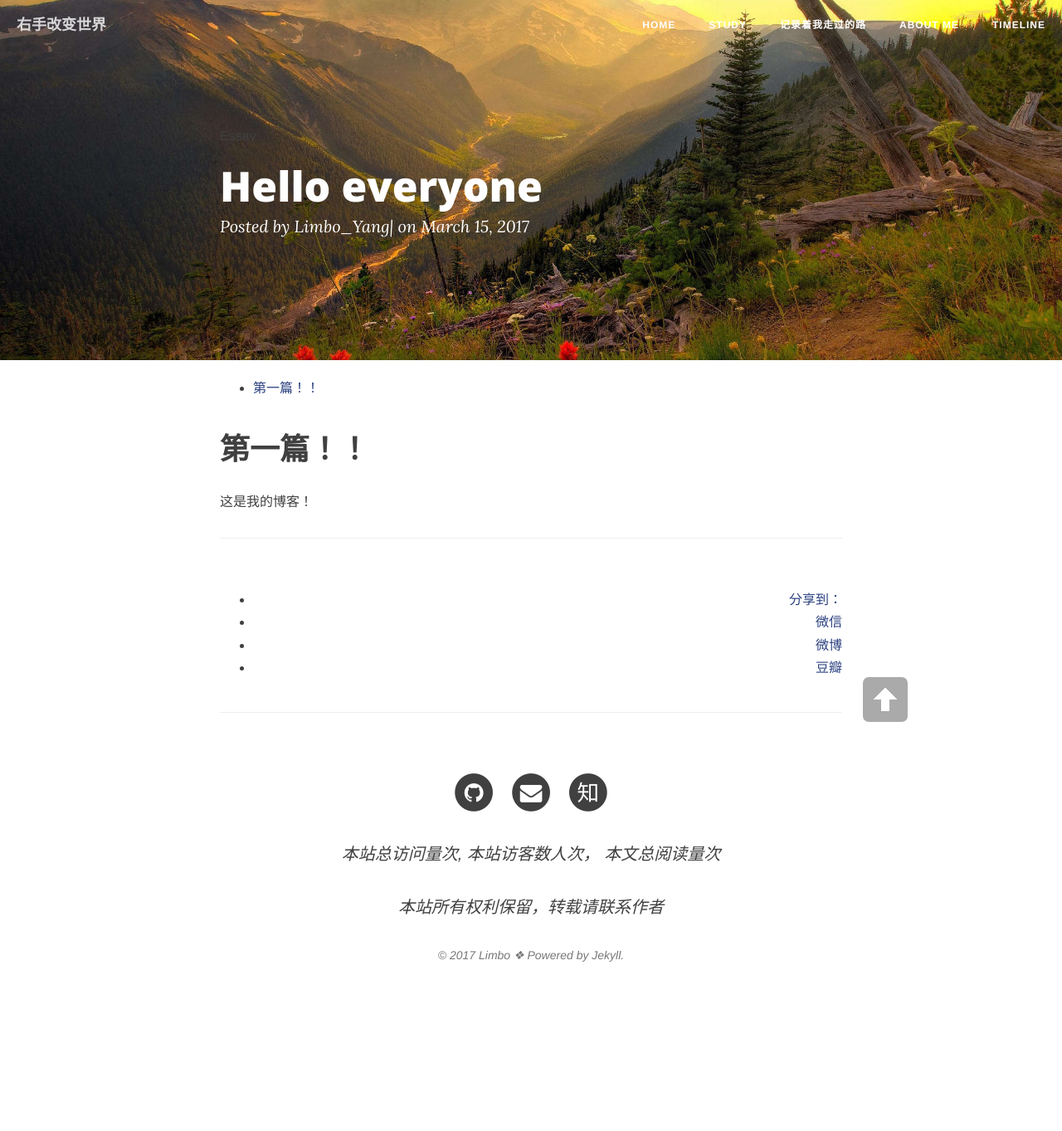
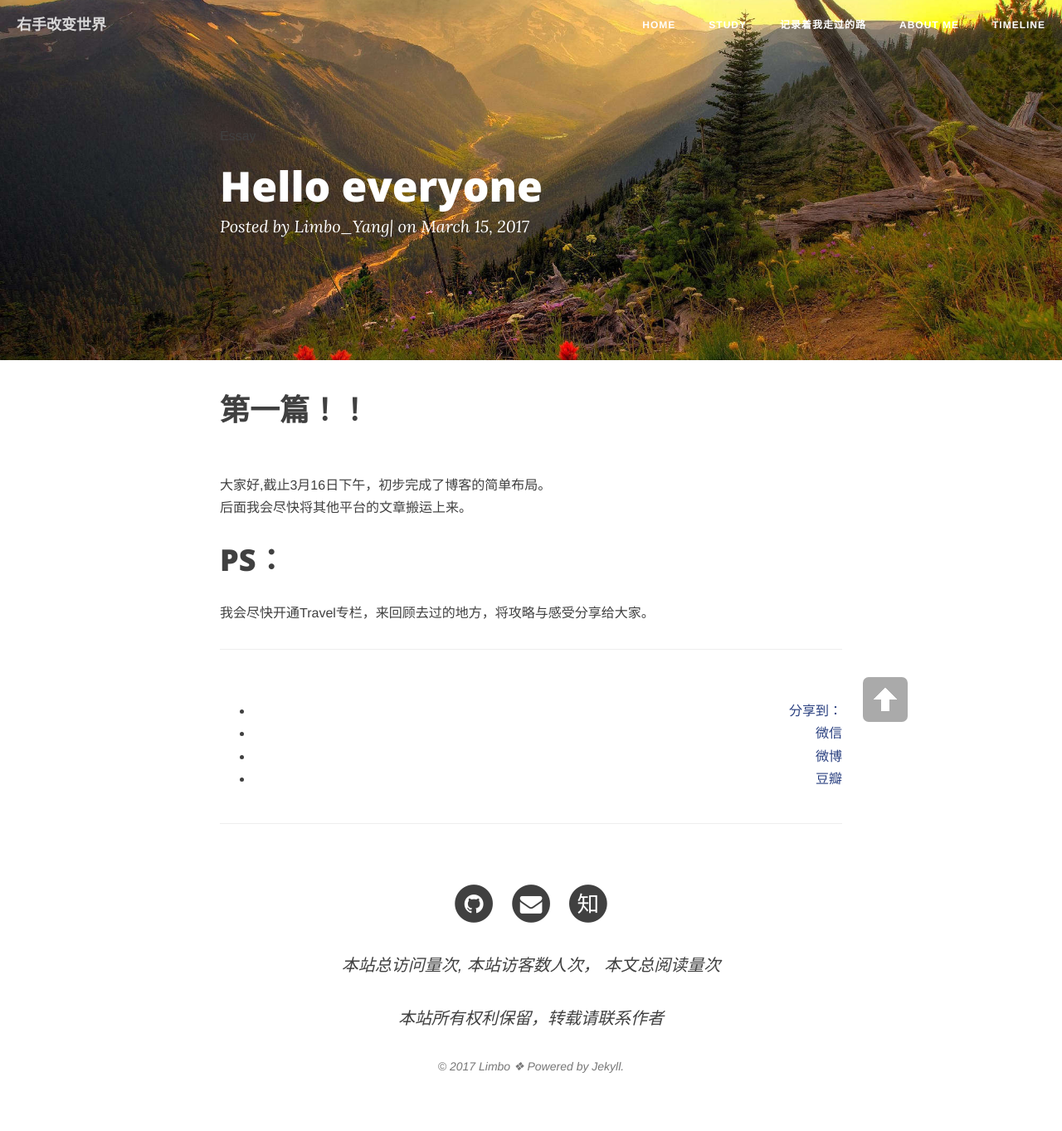
Before and after one commit to Skylar95/Skylar95, a Jekyll site: the page built from _posts/2017-03-15-Hello-Everyone.md, in a window 1280 px wide. Shown: the whole page at 83% size. Built offline with Jekyll 4.4.1, drawn with Linux system fonts in a browser that asks for light colours; nearby versions of some CDN libraries; comment, search, counter and statistics services are not loaded; before the commit the page ends 1229 px from its top, so only the background shows below that.

Commit message:
Update 2017-03-15-Hello-Everyone.md

```diff
--- a/_posts/2017-03-15-Hello-Everyone.md
+++ b/_posts/2017-03-15-Hello-Everyone.md
@@ -7,9 +7,9 @@ tags: [Essay]
 description: essay
 ---
 
-* content
-{:toc}
+# 第一篇！！
+<br/>
+大家好,截止3月16日下午，初步完成了博客的简单布局。<br/>后面我会尽快将其他平台的文章搬运上来。
+# PS：
 
-# 第一篇！！
-
-这是我的博客！
+我会尽快开通Travel专栏，来回顾去过的地方，将攻略与感受分享给大家。
```
